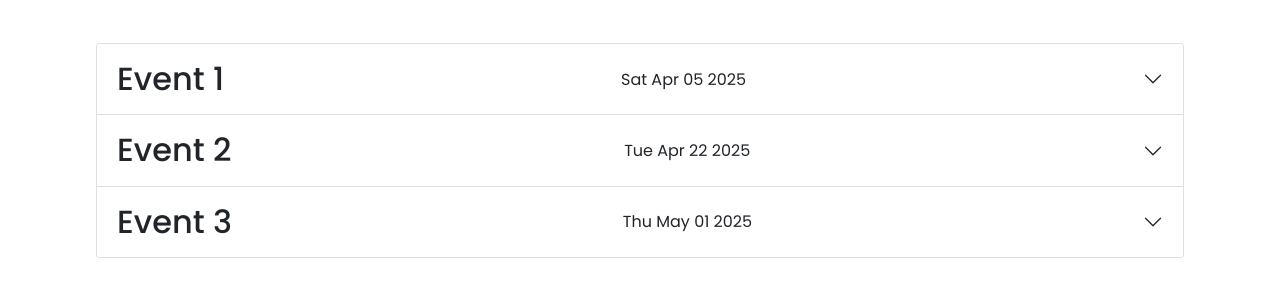
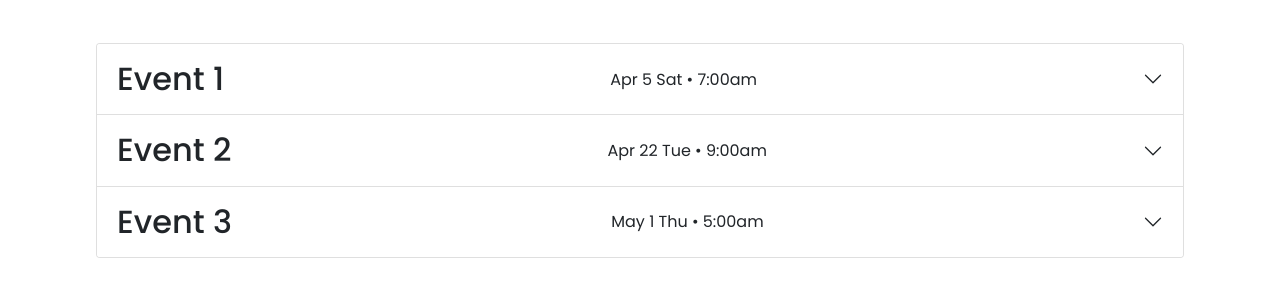
Before and after one commit to graceoncampus/goc-web-v3, a React (Create React App) app: page /events in a window 1280 px wide. Shown: the part 411-693 px from the top of the page. Built offline with nearby package versions, Linux system fonts and the light colour scheme; no server answers; what aws-amplify would draw is missing.

Commit message:
formatEventDateShort for title

```diff
--- a/src/Components/User/Events/Events.tsx
+++ b/src/Components/User/Events/Events.tsx
@@ -52,6 +52,72 @@ interface Event {
 }
 
 const EventsBody: React.FC<{ events: Event[] }> = ({ events }) => {
+  function formatEventDate(startDate: Date, endDate: Date) {
+    const months = [
+      "January",
+      "February",
+      "March",
+      "April",
+      "May",
+      "June",
+      "July",
+      "August",
+      "September",
+      "October",
+      "November",
+      "December",
+    ];
+
+    const startMonth = months[startDate.getMonth()];
+    const startDay = startDate.getDate();
+    const startYear = startDate.getFullYear();
+    const startHour = startDate.getHours();
+    const startMinute = startDate.getMinutes();
+    const startAMPM = startHour >= 12 ? "pm" : "am";
+    const startFormattedHour = startHour % 12 || 12;
+    const startFormattedMinute = String(startMinute).padStart(2, "0");
+
+    const endHour = endDate.getHours();
+    const endMinute = endDate.getMinutes();
+    const endAMPM = endHour >= 12 ? "pm" : "am";
+    const endFormattedHour = endHour % 12 || 12;
+    const endFormattedMinute = String(endMinute).padStart(2, "0");
+
+    const formattedStartDate = `${startMonth} ${startDay}, ${startYear} • ${startFormattedHour}:${startFormattedMinute}${startAMPM}`;
+    const formattedEndDate = `${endFormattedHour}:${endFormattedMinute}${endAMPM}`;
+
+    return `${formattedStartDate} - ${formattedEndDate}`;
+  }
+
+  function formatEventDateShort(date: Date) {
+    const monthsShort = [
+      "Jan",
+      "Feb",
+      "Mar",
+      "Apr",
+      "May",
+      "Jun",
+      "Jul",
+      "Aug",
+      "Sep",
+      "Oct",
+      "Nov",
+      "Dec",
+    ];
+    const daysOfWeekShort = ["Sun", "Mon", "Tue", "Wed", "Thu", "Fri", "Sat"];
+
+    const monthShort = monthsShort[date.getMonth()];
+    const dayOfMonth = date.getDate();
+    const dayOfWeekShort = daysOfWeekShort[date.getDay()];
+    const hour = date.getHours();
+    const minute = date.getMinutes();
+    const ampm = hour >= 12 ? "pm" : "am";
+    const formattedHour = hour % 12 || 12;
+    const formattedMinute = String(minute).padStart(2, "0");
+
+    return `${monthShort} ${dayOfMonth}\n\n${dayOfWeekShort} • ${formattedHour}:${formattedMinute}${ampm}`;
+  }
+
   return (
     <div className={"text-center"}>
       <h1 className="events">
@@ -69,7 +135,7 @@ const EventsBody: React.FC<{ events: Event[] }> = ({ events }) => {
                   </div>
                   <div className="d-flex align-items-center">
                     <p className="m-0 text-center">
-                      {event.startDate.toDateString()}
+                      {formatEventDateShort(event.startDate)}
                     </p>
                   </div>
                   <div className="d-flex align-items-center"></div>
@@ -88,11 +154,7 @@ const EventsBody: React.FC<{ events: Event[] }> = ({ events }) => {
                       <div>
                         <h1>{event.title}</h1>
                         <p>{event.description}</p>
-                        <p>{`${event.startDate.toLocaleString("default", {
-                          month: "long",
-                        })} ${event.startDate.getDay()}, ${event.startDate.getFullYear()} ${new Date(
-                          event.endDate
-                        )}`}</p>
+                        <p>{formatEventDate(event.startDate, event.endDate)}</p>
                       </div>
                     </div>
                   </div>
```
